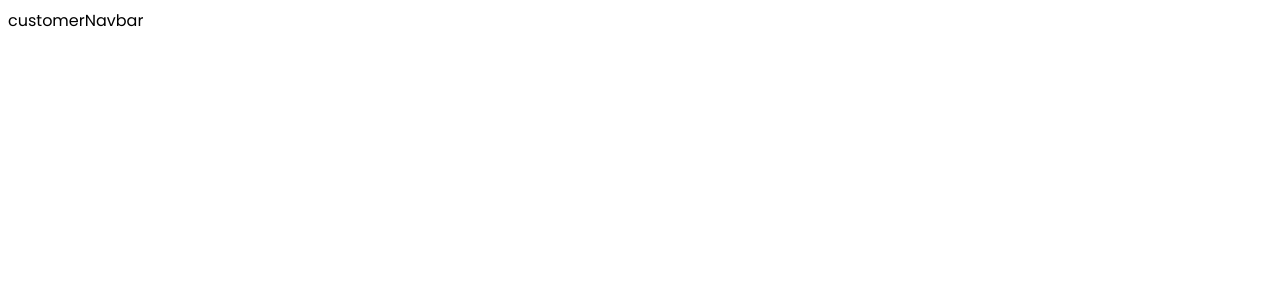
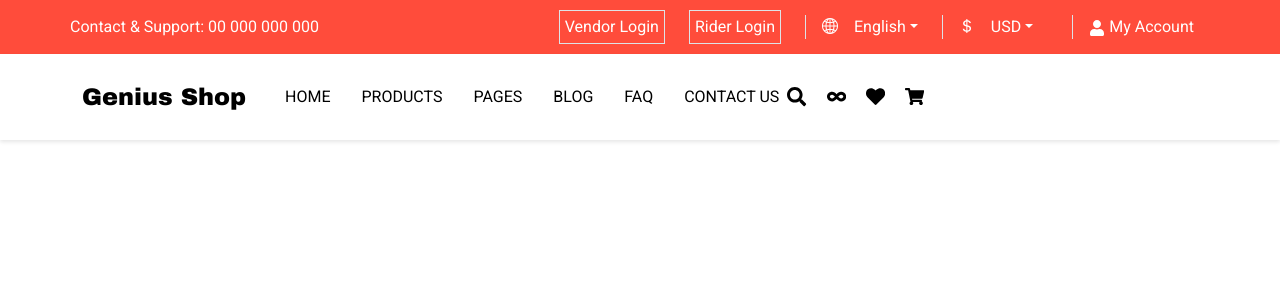
Before and after one commit to Juba1r/Geniusshop-E-commerce-site, a React (Vite) app in the folder @latest/: page / in a window 1280 px wide. Shown: the top 300 px of the page. Built offline with nearby package versions, Linux system fonts and the light colour scheme.

Commit message:
top navbar done

```diff
--- a/@latest/index.html
+++ b/@latest/index.html
@@ -15,6 +15,7 @@
       href="https://fonts.googleapis.com/css2?family=Poppins:ital,wght@0,100;0,200;0,300;0,400;0,500;0,600;0,700;0,800;0,900;1,100;1,200;1,300;1,400;1,500;1,600;1,700;1,800;1,900&family=Roboto:ital,wght@0,100;0,300;0,400;0,500;0,700;0,900;1,100;1,300;1,400;1,500;1,700;1,900&display=swap"
       rel="stylesheet"
     />
+
     <meta name="viewport" content="width=device-width, initial-scale=1.0" />
     <title>Genius Shop</title>
   </head>
--- a/@latest/src/App.jsx
+++ b/@latest/src/App.jsx
@@ -1,4 +1,5 @@
 import "./App.css";
+import "bootstrap/dist/css/bootstrap.min.css";
 import CustomerNavbar from "./components/customersection/customerNavbar/customerNavbar";
 function App() {
   return (
--- a/@latest/src/components/customersection/customerNavbar/customerNavbar.css
+++ b/@latest/src/components/customersection/customerNavbar/customerNavbar.css
@@ -0,0 +1,54 @@
+.customerNavbar-main-div {
+  background-color: #ff4c3b;
+}
+
+/* Top Navbar */
+.top-navbar {
+  padding: 10px 0;
+  background-color: #ff4c3b;
+}
+.customerNavbar-vendor-login-btn,
+.customerNavbar-vendor-rider-btn {
+  padding: 4px 5px;
+  color: white;
+}
+.customerNavbar-vendor-login-btn:hover,
+.customerNavbar-vendor-rider-btn:hover {
+  color: black;
+  background-color: white;
+  cursor: pointer;
+  transition: 0.3s ease-in-out;
+}
+
+.top-navbar .nav-link {
+  color: #fff;
+  margin-left: 15px;
+}
+
+/* Bottom Navbar */
+.bottom-navbar {
+  background-color: white;
+  padding: 20px 0;
+  box-shadow: 0px 2px 4px rgba(0, 0, 0, 0.1);
+}
+
+.bottom-navbar .navbar-brand {
+  font-family: "Arial Black", sans-serif;
+  color: #000;
+  font-size: 24px;
+}
+
+.bottom-navbar .navbar-nav .nav-link {
+  margin-left: 15px;
+  color: #000;
+}
+
+.navbar-icons {
+  display: flex;
+  gap: 20px;
+  font-size: 1.2rem;
+}
+
+.navbar-icons svg {
+  color: #000;
+}
--- a/@latest/src/components/customersection/customerNavbar/customerNavbar.jsx
+++ b/@latest/src/components/customersection/customerNavbar/customerNavbar.jsx
@@ -1,7 +1,111 @@
+import { Navbar, Nav, Container, Row, Col, Dropdown } from "react-bootstrap";
+import {
+  FaUser,
+  FaShoppingCart,
+  FaHeart,
+  FaInfinity,
+  FaSearch,
+} from "react-icons/fa";
 import "./customerNavbar.css";
 
-const customerNavbar = () => {
-  return <div>customerNavbar</div>;
+const CustomerNavbar = () => {
+  return (
+    <div className="customerNavbar-main-div">
+      {/* Top Navbar - Contact and Support, Logins, Language, Currency */}
+      <div className="container top-navbar text-white">
+        <div>
+          <Row className="align-items-center">
+            <Col md={6}>
+              <div>Contact & Support: 00 000 000 000</div>
+            </Col>
+            <Col md={6} className="text-md-right">
+              <div className="justify-content-end gap-4 text-nowrap d-flex align-items-center">
+                <div
+                  href="#"
+                  className="customerNavbar-vendor-login-btn border border-1"
+                >
+                  Vendor Login
+                </div>
+                <div
+                  href="#"
+                  className="customerNavbar-vendor-rider-btn border border-1 "
+                >
+                  Rider Login
+                </div>
+                <Dropdown>
+                  <div className="d-flex align-items-center">
+                    <i className="bi bi-globe2 border-start px-3"></i>
+                    <Dropdown.Toggle
+                      id="dropdown-language"
+                      className="text-white bg-transparent border border-0 p-0"
+                    >
+                      English
+                    </Dropdown.Toggle>
+                  </div>
+
+                  <Dropdown.Menu>
+                    <Dropdown.Item href="#">French</Dropdown.Item>
+                    <Dropdown.Item href="#">Spanish</Dropdown.Item>
+                  </Dropdown.Menu>
+                </Dropdown>
+                <Dropdown>
+                  <div className="d-flex align-items-center">
+                    <i className="bi bi-currency-dollar border-start px-3"></i>
+                    <Dropdown.Toggle
+                      variant="danger"
+                      id="dropdown-currency"
+                      className="text-white bg-transparent border border-0 p-0"
+                    >
+                      USD
+                    </Dropdown.Toggle>
+                  </div>
+
+                  <Dropdown.Menu>
+                    <Dropdown.Item href="#">EUR</Dropdown.Item>
+                    <Dropdown.Item href="#">GBP</Dropdown.Item>
+                  </Dropdown.Menu>
+                </Dropdown>
+                <div className="p-0">
+                  <Nav.Link href="#" className="text-white border-start px-3">
+                    <FaUser /> My Account
+                  </Nav.Link>
+                </div>
+              </div>
+            </Col>
+          </Row>
+        </div>
+      </div>
+
+      {/* Bottom Navbar - Logo, Menu, Icons */}
+      <Navbar
+        expand="lg"
+        className="bottom-navbar d-flex justify-content-center align-items-center"
+      >
+        <Container className="">
+          <Navbar.Brand href="#" className="logo">
+            Genius Shop
+          </Navbar.Brand>
+          <Navbar.Toggle aria-controls="basic-navbar-nav" />
+          <Navbar.Collapse id="basic-navbar-nav">
+            <Nav className="ml-auto">
+              <Nav.Link href="#">HOME</Nav.Link>
+              <Nav.Link href="#">PRODUCTS</Nav.Link>
+              <Nav.Link href="#">PAGES</Nav.Link>
+              <Nav.Link href="#">BLOG</Nav.Link>
+              <Nav.Link href="#">FAQ</Nav.Link>
+              <Nav.Link href="#">CONTACT US</Nav.Link>
+            </Nav>
+            <div className="navbar-icons ml-auto">
+              <FaSearch />
+              <FaInfinity />
+              <FaHeart />
+              <FaShoppingCart />
+            </div>
+          </Navbar.Collapse>
+        </Container>
+      </Navbar>
+    </div>
+  );
 };
 
-export default customerNavbar;
+export default CustomerNavbar;
--- a/@latest/src/index.css
+++ b/@latest/src/index.css
@@ -1,5 +1,6 @@
-:root {
-  font-family: "Poppins", sans-serif;
+* {
+  font-family: "Roboto", sans-serif;
+  font-weight: 400;
   margin: 0;
   padding: 0;
   box-sizing: border-box;
```
